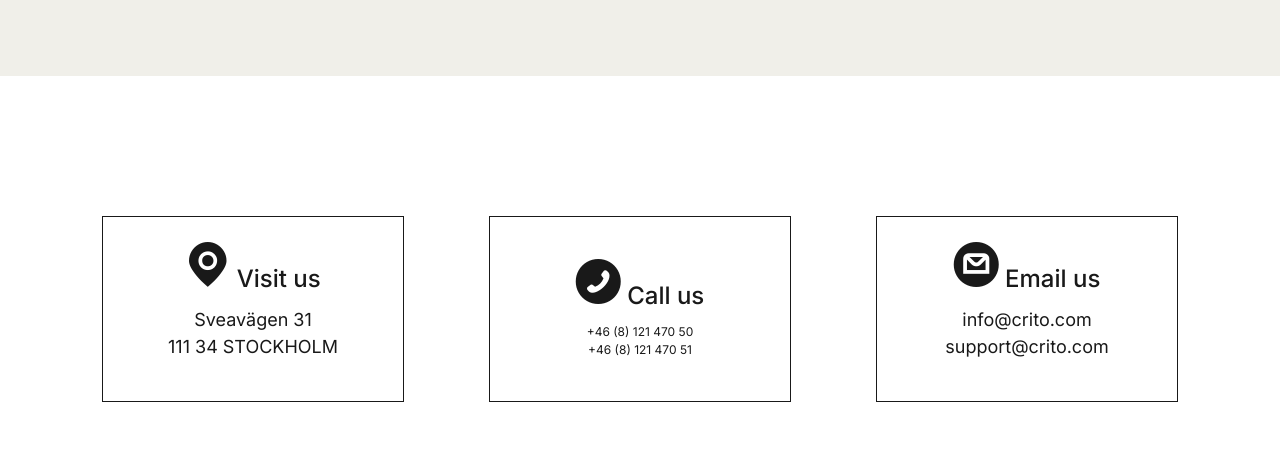
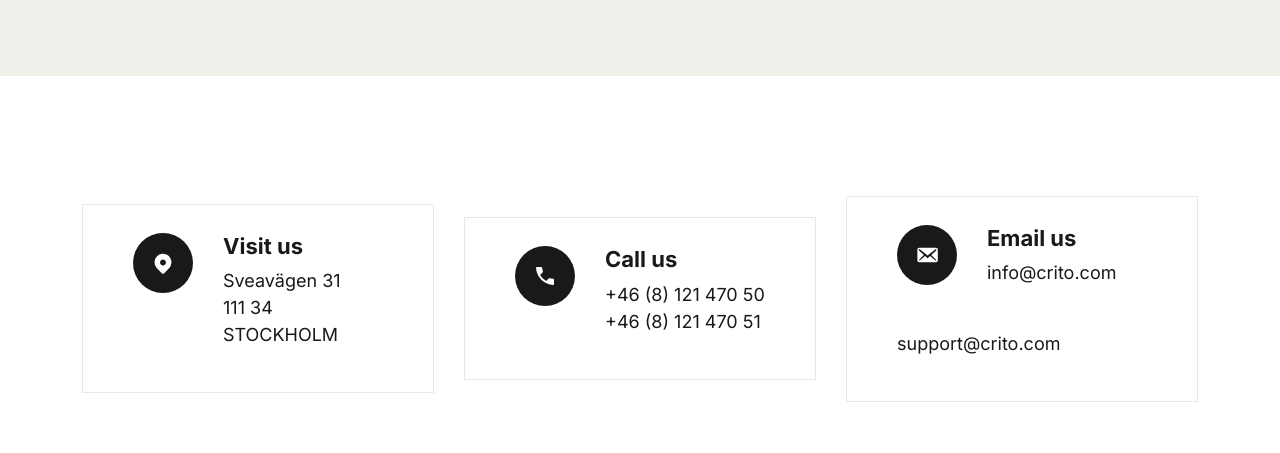
Before and after one commit to lear23/uppgift_03_contact, a plain HTML site: page index.html in a window 1280 px wide. Shown: the part 347-800 px from the top of the page. Drawn offline with nearby package versions, Linux system fonts and the light colour scheme.

Commit message:
page almost ready

```diff
--- a/css/style.scss
+++ b/css/style.scss
@@ -228,84 +228,113 @@
 
 
 // Main
+
 .container-section {
     display:flex;
     flex-direction: column;
 
 
-    .container{
+    .container {
         display: block;
-        justify-content: center;
-        margin-top: 20px;
+        justify-content:center;
+        align-items: center;
+        gap: 10px;
+        padding-top: 60px;
+        padding-bottom: 30px;
 
 
-        @media (min-width:680px) {
+        @media (min-width:1100px) {
             display: flex;
-            margin-top: 120px;
-            gap: 45px;
+            justify-content: center;
+            padding-top: 120px;
+            padding-bottom: 60px;
+            gap: 30px;
+
         }
 
 
-        .box{
-            display:flex;
-            flex-direction: column;
+        .box1{
+            display:block;
             justify-content: center;
-            width:100%;
-            height: auto;
-            padding: 25px 20px;
-            border: 1px solid #191919;
+            gap: 30px;
             text-align: center;
-            margin-bottom: 10px;
+            border: 1px solid #e8e8e8;
+            margin-bottom: 30px;
+            padding-top: 20px;
 
-
-            @media (min-width:600px) {
-                display: flex;
-                margin: 20px;
+            @media (min-width:992px) {
+                display: block;
+                justify-content: center;
+                gap: 10px;
+                width: 100%;
+                height: auto;
+                padding: 28px 50px;
 
             }
-            .h4{
-                font-size: 22px;
-                font-family: 'DM sans', sans-serif;
-                font-weight: 700;
+
+            @media (min-width:1400px) {
+                display:block;
+                justify-content: center;
+                width: 100%;
+                height: auto;
+                padding: 50px 60px;
+
             }
 
-            p{
+            img{
+                float: none;
+                margin-bottom: 20px;
 
+                @media (min-width:1200px) {
+                    float: left;
+                    margin-right: 30px;
+                    margin-bottom: 45px;
+                }
+            }
+            h2{
+                font-size: 22px;
+                font-weight: bold;
+                text-align: center;
+                @media (min-width:1200px) {
+                    text-align: left;
 
+                }
+            }
+            a{
+                text-align: center;
                 font-size: 18px;
+                text-decoration: none;
+                color: #d1d1d1;
+                @media (min-width:720px) {
+                    text-align: center;
+
+                }
+
+                @media (min-width:1200px) {
+                    text-align: left;
+
+                }
+                p{
+                    color: #191919;
+                    font-family: 'Inter', sans-serif;
+                    font-size: 18px;
+                    font-weight: 400;
+
+                }
 
             }
-            a {
-                text-decoration: none;
-                font-size: 12px;
-                color: #191919;
-            }
-            i{
-                font-size: 45px;
 
+            &:hover{
+                background-color: #f9d783;
+                 p{
+                    color: black;
+                 }
 
             }
-            &:hover{
-                background-color: #f9d783;
-                width: 100%;
-                height: auto;
-                margin: auto;
-
-                transform: scale(1.3);
-
-
-                // h4{
-                //     font-size: 30px;
-                // }
-                // p{
-                //     font-size: 20px;
-                // }
-                }
 
 
         }
     }
-
 
             form {
                 width: 100%;
--- a/index.html
+++ b/index.html
@@ -65,7 +65,7 @@
 
         </div>
     </header>
-    <!-- <div class="container"> -->
+
     <section class="subheader">
         <a href="home.html">Home</a>
         <a href="contact.html">contact</a>
@@ -77,24 +77,28 @@
 
     <main class="container-section">
         <section class="container">
-
-            <div class="box">
-                <a href="#" target="_blank"><h4><i class="fi fi-ss-marker"></i> Visit us</h4>
-                <p>Sveavägen 31 <br> 111 34 STOCKHOLM</p></a>
-
+            <div class="box1">
+                <img src="images/Icon-gps.svg" alt="gps icon">
+                <h2> Visit us</h2>
+                <a href="#">
+                    <p>Sveavägen 31<br>111 34 STOCKHOLM</p>
+                </a>
             </div>
-            <div class="box ">
-                <h4><i class="fi fi-sr-circle-phone-flip"></i> Call us</h4>
-                <a href="+46 (8) 121 470 50">+46 (8) 121 470 50 <br>+46 (8) 121 470 51</a>
+            <div class="box1">
+                <img src="images/Icon-phone.svg" alt="phone icon">
+                <h2>Call us</h2>
+                <a href="#">
+                    <p>+46 (8) 121 470 50<br>+46 (8) 121 470 51</p>
+                </a>
             </div>
-            <div class="box">
-                <a href="#" target="_blank"><h4><i class="fi fi-ss-circle-envelope"></i> Email us</h4>
-                <p>info@crito.com <br> support@crito.com</p></a>
+            <div class="box1">
+                <img src="images/Icon-email.svg" alt="email icon">
+                <h2>Email us</h2>
+                <a href="#">
+                    <p>info@crito.com<br>support@crito.com</p>
+                </a>
             </div>
-
-
         </section>
-
 
         <!-- förmuler section -->
 
```
Also changed, not shown: css/style.css, images/Icon-email.svg (added), images/Icon-gps.svg (added), images/Icon-phone.svg (added).
